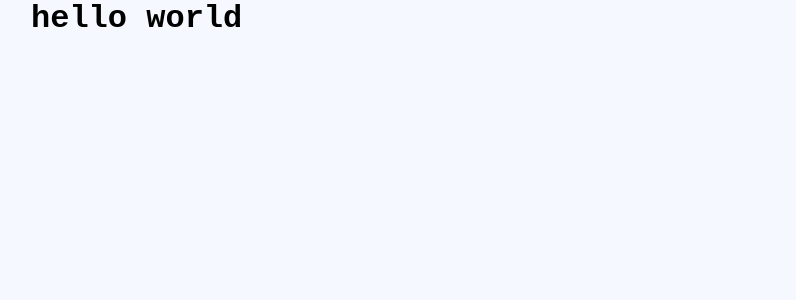
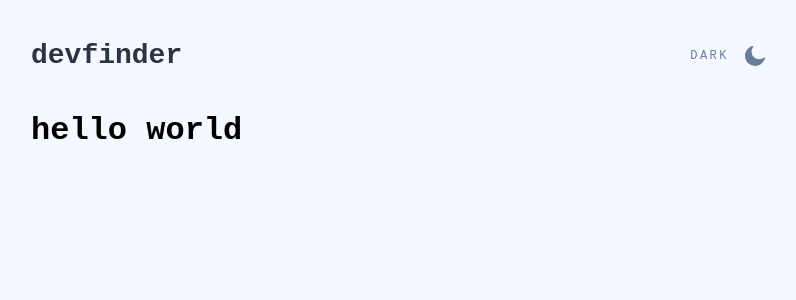
Before and after one commit to vadimlelik/react-github, a React (Create React App) app: page / in a window 1280 px wide. Shown: the top 300 px of the page, without its empty margins (242-1038 px from the left). Built offline with nearby package versions, Linux system fonts and the light colour scheme; the HTML template or start-up script is replaced by a standard one.

Commit message:
create component switcher and serch

```diff
--- a/src/App.tsx
+++ b/src/App.tsx
@@ -1,10 +1,12 @@
-import React from 'react';
-import {Container} from "./components/Container";
+import { TheHeader } from "components/TheHeader";
+import React from "react";
+import { Container } from "./components/Container";
 
 function App() {
   return (
     <Container>
-        <h1>hello world</h1>
+      <TheHeader />
+      <h1>hello world</h1>
     </Container>
   );
 }
--- /dev/null
+++ b/src/components/Button/index.ts
@@ -0,0 +1 @@
+export * from './Button';
--- /dev/null
+++ b/src/components/Search/Search.module.scss
@@ -0,0 +1 @@
+.search {}
--- /dev/null
+++ b/src/components/Search/index.ts
@@ -0,0 +1 @@
+export * from './Search';
--- a/src/components/TheHeader/TheHeader.module.scss
+++ b/src/components/TheHeader/TheHeader.module.scss
@@ -1 +1,23 @@
-.theHeader {}
+:global {
+  body[data-theme="light"] {
+    --header-color: var(--gray-300);
+  }
+
+  body[data-theme="dark"] {
+    --header-color: var(--white);
+  }
+}
+
+.header {
+  margin: 35px 0;
+  display: flex;
+  justify-content: space-between;
+  align-items: center;
+}
+
+.logo {
+  color: var(--header-color);
+  font-size: 1.75rem;
+  line-height: 1.5;
+  font-weight: 700;
+}
--- a/src/components/TheHeader/TheHeader.tsx
+++ b/src/components/TheHeader/TheHeader.tsx
@@ -1,15 +1,13 @@
+import { ThemeSwitcher } from "components/ThemeSwitcher";
+import styles from "./TheHeader.module.scss";
 
-import styles from './TheHeader.module.scss';
-
-interface TheHeaderProps {
-}
+interface TheHeaderProps {}
 
 export const TheHeader = ({}: TheHeaderProps) => {
-
-
-    return (
-        <div className={styles.theHeader}>
-
-        </div>
-    )
+  return (
+    <div className={styles.header}>
+      <div className={styles.logo}>devfinder</div>
+      <ThemeSwitcher />
+    </div>
+  );
 };
--- a/src/components/ThemeSwitcher/ThemeSwitcher.module.scss
+++ b/src/components/ThemeSwitcher/ThemeSwitcher.module.scss
@@ -1 +1,39 @@
-.themeSwitcher {}
+:global {
+  body[data-theme="light"] {
+    --switcher-color: var(--gray-100);
+    --switcher-color-hover: var(--gray-300);
+  }
+
+  body[data-theme="dark"] {
+    --switcher-color: var(--white);
+    --switcher-color-hover: var(--gray-100);
+  }
+}
+
+.switcher {
+  display: flex;
+  align-items: center;
+  gap: 1rem;
+  cursor: pointer;
+
+  span {
+    color: var(--switcher-color);
+    font-size: 0.75rem;
+    text-transform: uppercase;
+    letter-spacing: 2.5px;
+  }
+
+  &:hover {
+    span {
+      color: var(--switcher-color-hover);
+    }
+
+    svg {
+      fill: var(--switcher-color-hover);
+    }
+  }
+}
+
+.icon {
+  fill: var(--switcher-color);
+}
--- a/src/components/ThemeSwitcher/ThemeSwitcher.tsx
+++ b/src/components/ThemeSwitcher/ThemeSwitcher.tsx
@@ -1,27 +1,22 @@
-import styles from './ThemeSwitcher.module.scss';
-import {ReactComponent as SunIcon} from 'assets/icon-sun.svg'
-import {ReactComponent as MoonIcon} from 'assets/icon-sun.svg'
+import styles from "./ThemeSwitcher.module.scss";
+import { ReactComponent as SunIcon } from "assets/icon-sun.svg";
+import { ReactComponent as MoonIcon } from "assets/icon-moon.svg";
 
-import {useEffect, useState} from 'react'
+import { useEffect, useState } from "react";
 
-interface ThemeSwitcherProps {
-}
+export const ThemeSwitcher = () => {
+  const [isDark, setIsDark] = useState(false);
+  const themeText = isDark ? "Light" : "Dark";
+  const ThemeIcon = isDark ? SunIcon : MoonIcon;
 
-export const ThemeSwitcher = ({}: ThemeSwitcherProps) => {
+  useEffect(() => {
+    document.body.setAttribute("data-theme", isDark ? "dark" : "light");
+  }, [isDark]);
 
-
-    const [isDark, setIsDark] = useState(false)
-    const themeText = isDark ? 'Light' : 'Dark'
-    const ThemeIcon = isDark ? SunIcon : MoonIcon
-
-    useEffect(() => {
-        document.body.setAttribute('data-theme', isDark ? 'dark' : 'light')
-
-    }, [isDark])
-
-
-    return (<div className={styles.themeSwitcher} onClick={() => setIsDark(!isDark)}>
-        <span>{themeText}</span>
-        <ThemeIcon className={styles.icon}/>
-    </div>)
+  return (
+    <div className={styles.switcher} onClick={() => setIsDark(!isDark)}>
+      <span>{themeText}</span>
+      <ThemeIcon className={styles.icon} />
+    </div>
+  );
 };
--- a/src/index.css
+++ b/src/index.css
@@ -6,35 +6,35 @@
 }
 
 :root {
-  --main-color: #0079FF;
-  --main-color-hover: #60ABFF;
+  --main-color: #0079ff;
+  --main-color-hover: #60abff;
 
-  --white: #FFF;
+  --white: #fff;
 
-  --gray-50: #F6F8FF;
-  --gray-100: #697C9A;
-  --gray-200: #4B6A9B;
-  --gray-300: #2B3442;
-  --gray-400: #1E2A47;
-  --gray-500: #141D2F;
+  --gray-50: #f6f8ff;
+  --gray-100: #697c9a;
+  --gray-200: #4b6a9b;
+  --gray-300: #2b3442;
+  --gray-400: #1e2a47;
+  --gray-500: #141d2f;
 
-  --error-color: #F74646;
+  --error-color: #f74646;
 
   --shadow: 0px 16px 30px -10px rgba(70, 96, 187, 0.198567);
 }
 
 body {
-  font-family: 'Space Mono', monospace;
+  font-family: "Space Mono", monospace;
   font-weight: 400;
   -webkit-font-smoothing: antialiased;
   -moz-osx-font-smoothing: grayscale;
   background-color: var(--gray-50);
 }
 
-body[data-theme='dark'] {
+body[data-theme="dark"] {
   background-color: var(--gray-500);
 }
 
 a {
-  font-family: 'Space Mono', monospace;
+  font-family: "Space Mono", monospace;
 }
```
Also changed, not shown: src/components/Button/Button.module.scss (added, +14 -0 lines), src/components/Button/Button.tsx (added, +12 -0 lines), src/components/Search/Search.tsx (added, +9 -0 lines), src/assets/icon-moon.svg (added), src/assets/icon-sun.svg (added).
